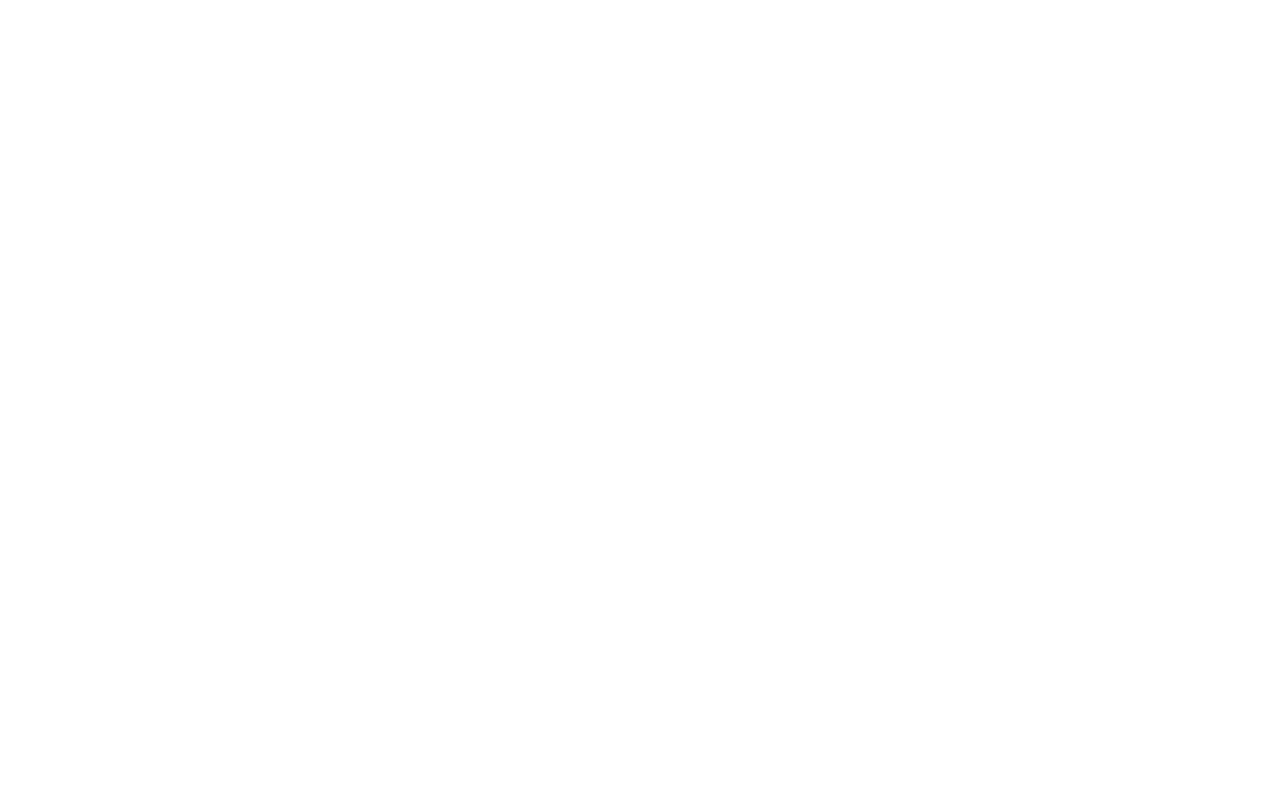
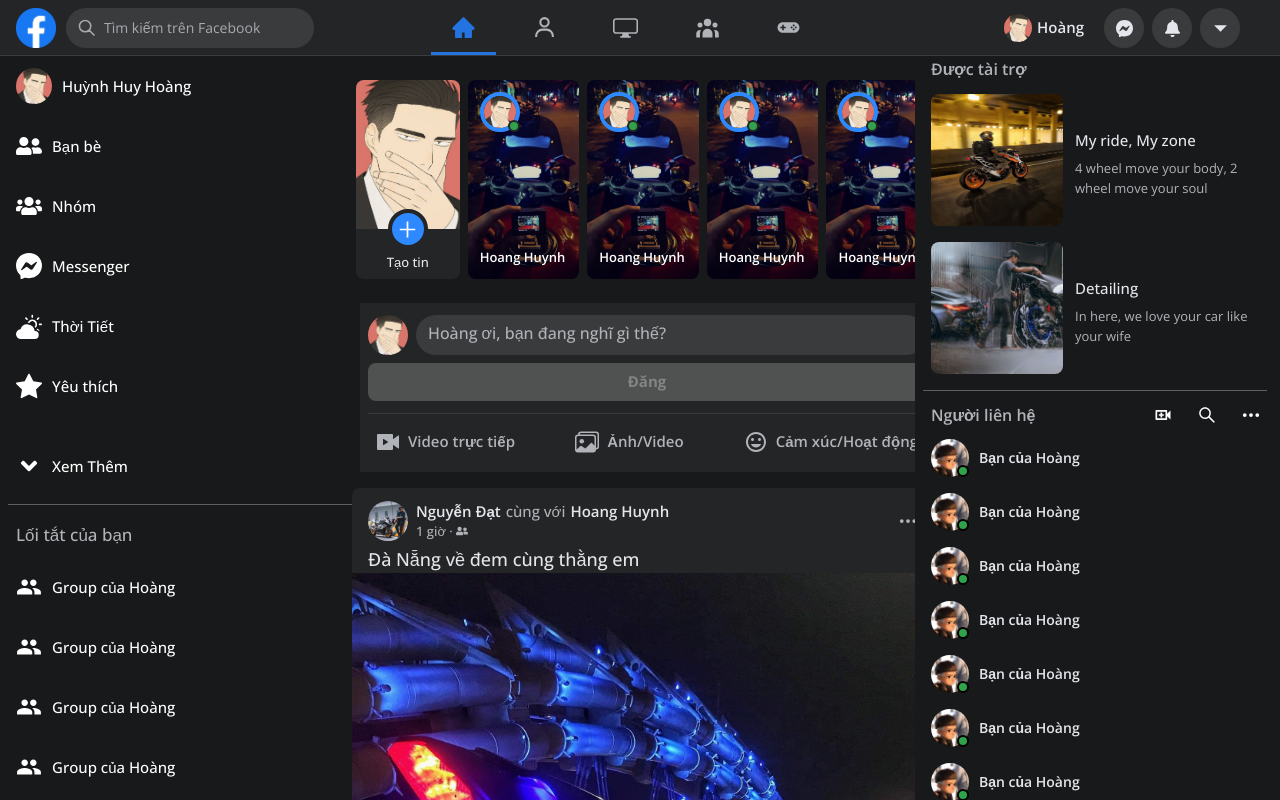
Before and after one commit to HoangHuynh145/Facebook, a React (Create React App) app: page /Facebook/navBar/main in a window 1280 px wide. Before the commit this address had no page. Shown: the top 800 px of the page. Built offline with nearby package versions, Linux system fonts and the light colour scheme.

Commit message:
fix path

```diff
--- a/package.json
+++ b/package.json
@@ -2,7 +2,7 @@
   "name": "facebook",
   "version": "0.1.0",
   "private": true,
-  "homepage": "https://HoangHuynh145.github.io/",
+  "homepage": "https://HoangHuynh145.github.io/Facebook",
   "dependencies": {
     "@testing-library/jest-dom": "^5.16.4",
     "@testing-library/react": "^13.2.0",
--- a/src/index.js
+++ b/src/index.js
@@ -11,8 +11,8 @@ root.render(
     <StoreProvider>
       <Browser>
         <Routes>
-          <Route path="/" element={<LoginPage />} />
-          <Route path="/navBar" element={<NavBar />}>
+          <Route path="/Facebook" element={<LoginPage />} />
+          <Route path="/Facebook/navBar" element={<NavBar />}>
             <Route path="main" element={<MainPage />} />
             <Route path="profile" element={<ProfilePage />} />
           </Route>
--- a/src/pages/main/Main.js
+++ b/src/pages/main/Main.js
@@ -43,7 +43,7 @@ const Main = () => {
         <div className="mainContentContainer">
             <div className="contentWrapper">
                 <div className="leftContent">
-                    <Link className="aboveLeftContent" to='/navBar/profile'>
+                    <Link className="aboveLeftContent" to='../profile'>
                         <div className="userAvatar">
                             <img src="/img/avatar.jpg" alt="avatar"/>
                         </div>
--- a/src/pages/navBar/NavBar.js
+++ b/src/pages/navBar/NavBar.js
@@ -176,7 +176,7 @@ const Main = () => {
                                 <div className="icon"><GoReport /></div>
                                 <span className="title">Đóng góp ý kiến</span>
                             </li>
-                            <Link className="item" to="/">
+                            <Link className="item" to="/Facebook">
                                 <div className="icon"><ImExit /></div>
                                 <span className="title">Đăng xuất</span>
                             </Link>
```
